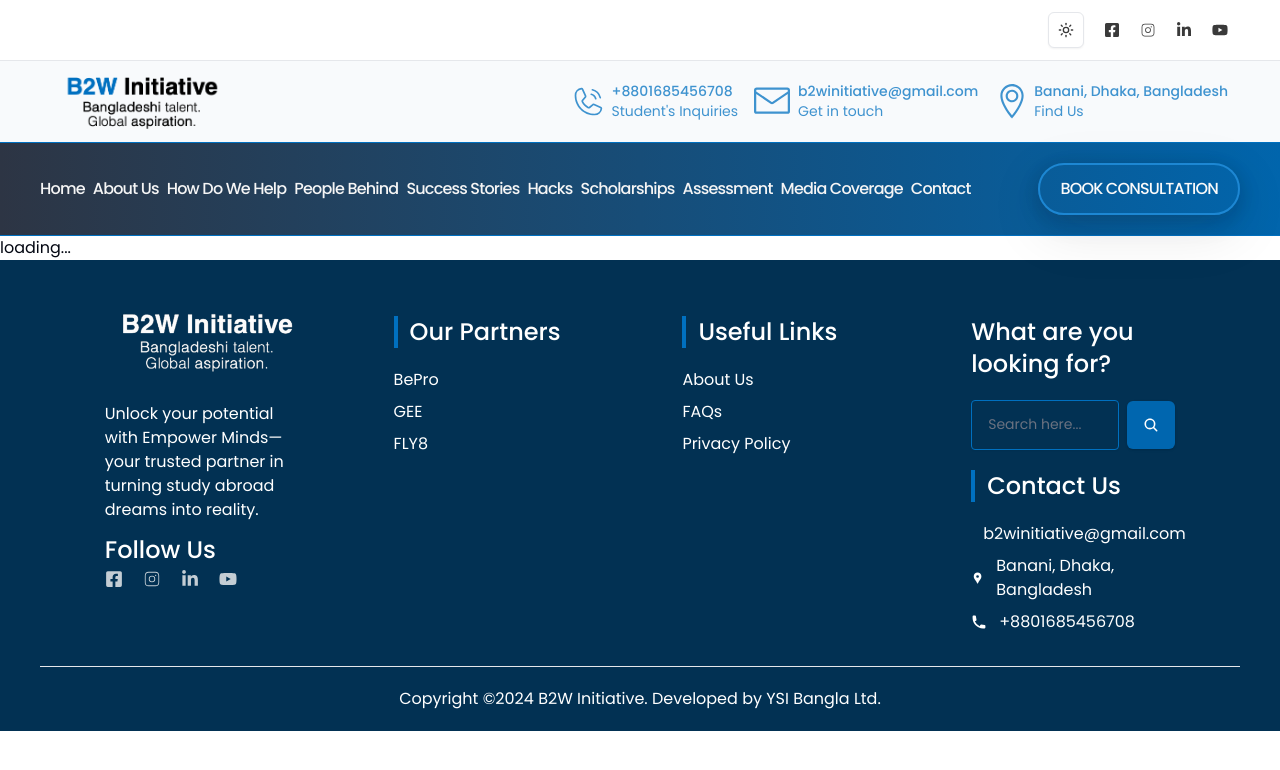
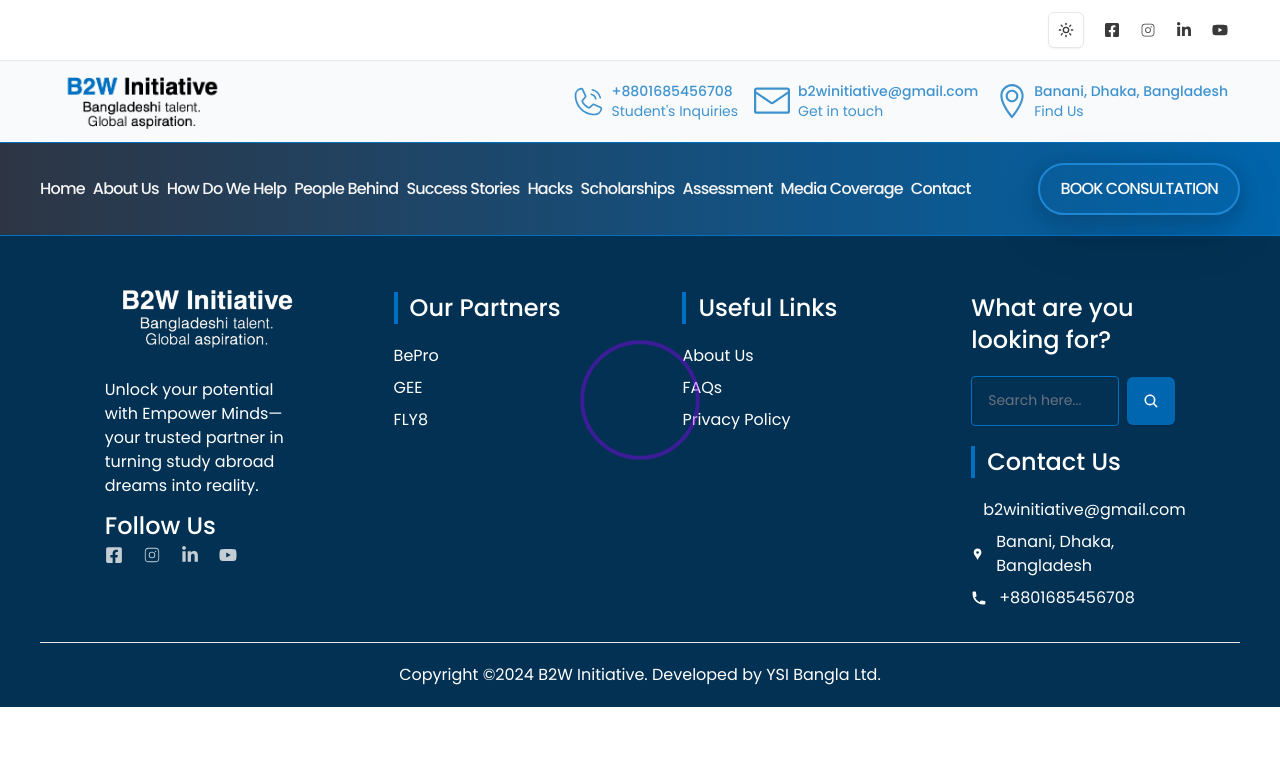
Before and after one commit to wpseemol/b2wi-development, a Next.js app: page /test in a window 1280 px wide. Shown: the top 770 px of the page. Built offline with nearby package versions, Linux system fonts and the light colour scheme.

Commit message:
loading icon set

```diff
--- a/app/_components/loading/main-loading.tsx
+++ b/app/_components/loading/main-loading.tsx
@@ -1,3 +1,57 @@
 export default function MainLoading() {
-    return <section>loading...</section>;
+    return (
+        <section className="absolute left-0 right-0 top-0 bottom-0 flex items-center justify-center w-full h-full">
+            <svg
+                width="200"
+                height="200"
+                preserveAspectRatio="xMidYMid"
+                viewBox="0 0 100 100"
+                xmlns="http://www.w3.org/2000/svg">
+                <g fill="none" data-idx="1">
+                    <circle
+                        cx="50"
+                        cy="50"
+                        r="28.891"
+                        opacity=".4003"
+                        stroke="#9100ff"
+                        data-idx="2"
+                        strokeWidth="2">
+                        <animate
+                            attributeName="r"
+                            dur="1s"
+                            repeatCount="indefinite"
+                            values="0; 20;"
+                        />
+                        <animate
+                            attributeName="opacity"
+                            dur="1s"
+                            repeatCount="indefinite"
+                            values="1; 0;"
+                        />
+                    </circle>
+                    <circle
+                        cx="50"
+                        cy="50"
+                        r="0"
+                        opacity=".96598"
+                        stroke="#001efe"
+                        data-idx="5"
+                        strokeWidth="2">
+                        <animate
+                            attributeName="r"
+                            dur="1s"
+                            repeatCount="indefinite"
+                            values="0.5; 10;"
+                        />
+                        <animate
+                            attributeName="opacity"
+                            dur="1s"
+                            repeatCount="indefinite"
+                            values="1; 0;"
+                        />
+                    </circle>
+                </g>
+            </svg>
+        </section>
+    );
 }
```
